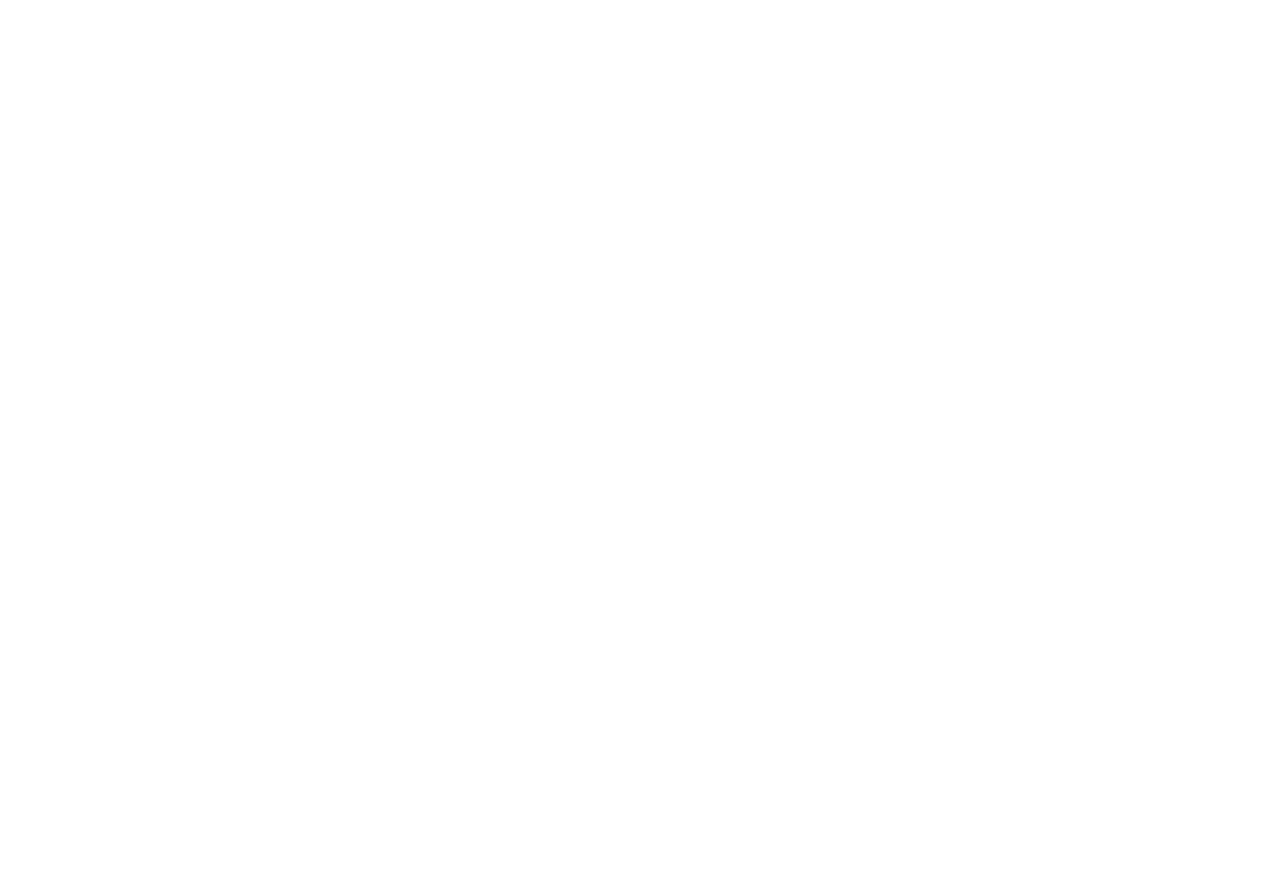
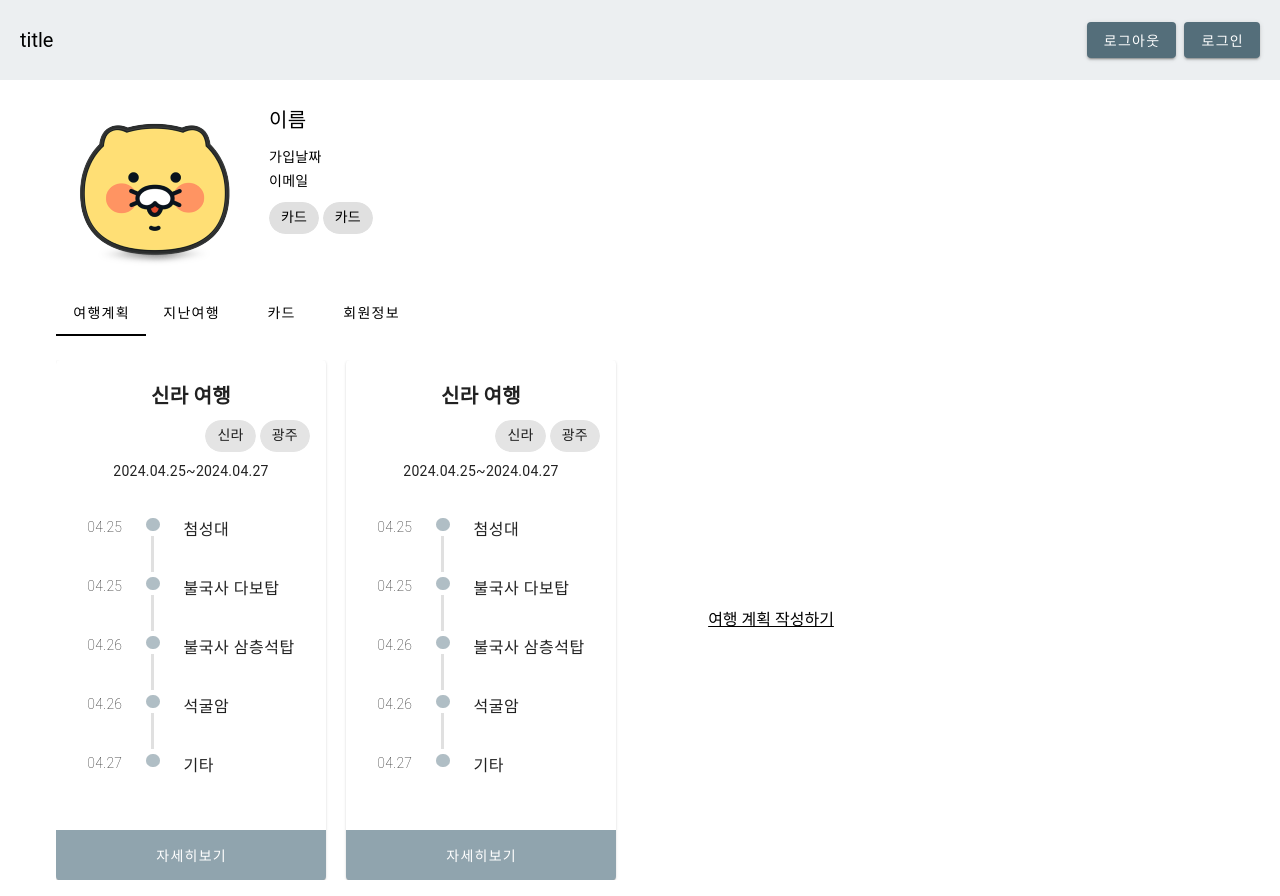
Before and after one commit to meowingwhitey/nageune-fe, a Vue app: page /mypage in a window 1280 px wide. Before the commit this address had no page. Before the commit the page ends 800 px from the top, so only its background shows below. Built offline with nearby package versions, Linux system fonts and the light colour scheme.

Commit message:
ADD mypage 목업 작성

```diff
--- /dev/null
+++ b/src/components/mypage/HeaderComponent.vue
@@ -0,0 +1,25 @@
+<script setup></script>
+
+<template>
+  <v-layout>
+    <v-app-bar
+      class="position-sticky top-0"
+      color="blue-grey-lighten-5"
+      :elevation="0"
+      :height="80"
+    >
+      <v-app-bar-title class="ml-5">
+        <!-- <img src="/src/assets/logo.png"></img> -->
+        title
+      </v-app-bar-title>
+      <div class="mr-5">
+        <v-btn color="blue-grey-darken-1" variant="elevated"> 로그아웃 </v-btn>
+        <v-btn color="blue-grey-darken-1" variant="elevated" class="ml-2">
+          로그인
+        </v-btn>
+      </div>
+    </v-app-bar>
+  </v-layout>
+</template>
+
+<style scoped></style>
--- /dev/null
+++ b/src/components/mypage/MyPageMain.vue
@@ -0,0 +1,15 @@
+<script setup>
+import ProfileMain from "@/components/mypage/ProfileMain.vue";
+import TabsComponent from "@/components/mypage/TabsComponent.vue";
+import RouteList from "@/components/mypage/RouteList.vue";
+</script>
+
+<template>
+  <v-container>
+    <ProfileMain />
+    <TabsComponent />
+    <RouteList />
+  </v-container>
+</template>
+
+<style scoped></style>
--- /dev/null
+++ b/src/components/mypage/ProfileMain.vue
@@ -0,0 +1,27 @@
+<script setup></script>
+
+<template>
+  <div>
+    <v-card class="d-flex" variant="text" id="profile" min-height="180">
+      <v-card-item>
+        <img src="/src/assets/profile.png" />
+      </v-card-item>
+      <div>
+        <v-card-title>이름</v-card-title>
+        <v-card-text class="pt-1 pb-0">가입날짜</v-card-text>
+        <v-card-text class="pt-1 pb-0">이메일</v-card-text>
+        <v-card-item>
+          <v-chip class="mr-1">카드</v-chip>
+          <v-chip class="mr-1">카드</v-chip>
+        </v-card-item>
+      </div>
+    </v-card>
+  </div>
+</template>
+
+<style scoped>
+#profile {
+  min-width: 500px;
+  width: 100%;
+}
+</style>
--- /dev/null
+++ b/src/components/mypage/RouteItem.vue
@@ -0,0 +1,42 @@
+<script setup>
+import RouteTimeline from "@/components/mypage/RouteTimeline.vue";
+</script>
+
+<template>
+  <div>
+    <v-card class="route-item mr-5 position-relative">
+      <!-- 여행 제목 -->
+      <v-card-title class="text-center font-weight-black mt-3">
+        신라 여행
+      </v-card-title>
+
+      <!-- 여행 태그 -->
+      <v-card-item class="d-flex justify-end pt-0">
+        <v-chip class="text-body-2 mr-1">신라</v-chip>
+        <v-chip class="text-body-2">광주</v-chip>
+      </v-card-item>
+
+      <!-- 여행 기간 -->
+      <v-card-text class="text-center">2024.04.25~2024.04.27</v-card-text>
+
+      <!-- 타임라인 -->
+      <v-card-item class="pa-0">
+        <RouteTimeline class="mt-5 mb-10" />
+      </v-card-item>
+
+      <!-- 버튼 -->
+      <v-card-item class="pa-0 position-absolute bottom-0" style="width: 100%">
+        <v-btn block color="blue-grey-lighten-2" rounded="0" height="50">
+          자세히보기
+        </v-btn>
+      </v-card-item>
+    </v-card>
+  </div>
+</template>
+
+<style scoped>
+.route-item {
+  width: 270px;
+  height: 520px;
+}
+</style>
--- /dev/null
+++ b/src/components/mypage/RouteList.vue
@@ -0,0 +1,25 @@
+<script setup>
+import RouteItem from "@/components/mypage/RouteItem.vue";
+</script>
+
+<template>
+  <div class="mt-6 d-flex align-center overflow-auto">
+    <RouteItem v-for="i in 2" />
+    <div id="add-route-box">
+      <div class="font-weight-medium text-decoration-underline">
+        여행 계획 작성하기
+      </div>
+    </div>
+  </div>
+</template>
+
+<style scoped>
+#add-route-box {
+  width: 270px;
+  height: 520px;
+  display: flex;
+  justify-content: center;
+  align-items: center;
+  text-align: center;
+}
+</style>
--- /dev/null
+++ b/src/components/mypage/RouteTimeline.vue
@@ -0,0 +1,35 @@
+<script setup>
+import { ref } from "vue";
+
+const spots = ref([
+  { date: "04.25", spot: "첨성대" },
+  { date: "04.25", spot: "불국사 다보탑" },
+  { date: "04.26", spot: "불국사 삼층석탑" },
+  { date: "04.26", spot: "석굴암" },
+  { date: "04.27", spot: "기타" },
+]);
+</script>
+
+<template>
+  <v-timeline
+    side="end"
+    line-inset="5"
+    line-thickness="3"
+    truncate-line="both"
+    align="start"
+  >
+    <v-timeline-item
+      v-for="s in spots"
+      size="smaller"
+      dot-color="blue-grey-lighten-3"
+      height="35"
+    >
+      <template v-slot:opposite>
+        <div class="text-body-2 font-weight-thin">{{ s.date }}</div>
+      </template>
+      <div class="text-body-1 font-weight-medium">{{ s.spot }}</div>
+    </v-timeline-item>
+  </v-timeline>
+</template>
+
+<style scoped></style>
--- /dev/null
+++ b/src/components/mypage/TabsComponent.vue
@@ -0,0 +1,29 @@
+<script setup>
+
+</script>
+
+<template>
+    <div>
+        <v-tabs>
+            <v-tab>
+                여행계획
+            </v-tab>
+
+            <v-tab>
+                지난여행
+            </v-tab>
+
+            <v-tab>
+                카드
+            </v-tab>
+
+            <v-tab>
+                회원정보
+            </v-tab>
+        </v-tabs>
+    </div>
+</template>
+
+<style scoped>
+
+</style>
--- a/src/router/index.js
+++ b/src/router/index.js
@@ -1,6 +1,7 @@
 import { createRouter, createWebHistory } from "vue-router";
 import IndexView from "@/views/IndexView.vue";
 import TravelView from "@/views/TravelView.vue";
+import MyPage from "@/views/MyPage.vue";
 const router = createRouter({
   history: createWebHistory(import.meta.env.BASE_URL),
   routes: [
@@ -29,6 +30,11 @@ const router = createRouter({
         },
       ],
     },
+    {
+      path:"/mypage",
+      name:"mypage",
+      component: MyPage
+    }
   ],
 });
 
--- /dev/null
+++ b/src/views/MyPage.vue
@@ -0,0 +1,11 @@
+<script setup>
+import HeaderComponent from "@/components/mypage/HeaderComponent.vue";
+import MyPageMain from "@/components/mypage/MyPageMain.vue";
+</script>
+
+<template>
+  <HeaderComponent />
+  <MyPageMain />
+</template>
+
+<style scoped></style>
```
Also changed, not shown: src/components/mypage/ProfileDetail.vue (added, +7 -0 lines), src/assets/profile.png (added).
